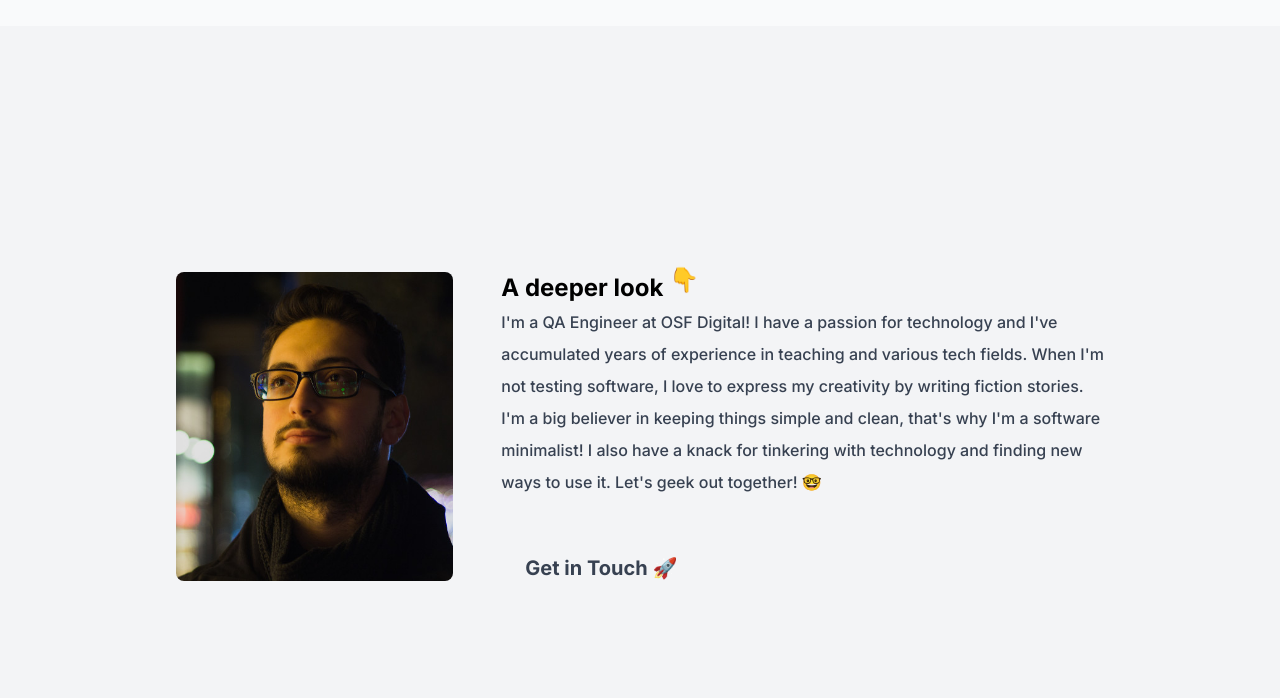
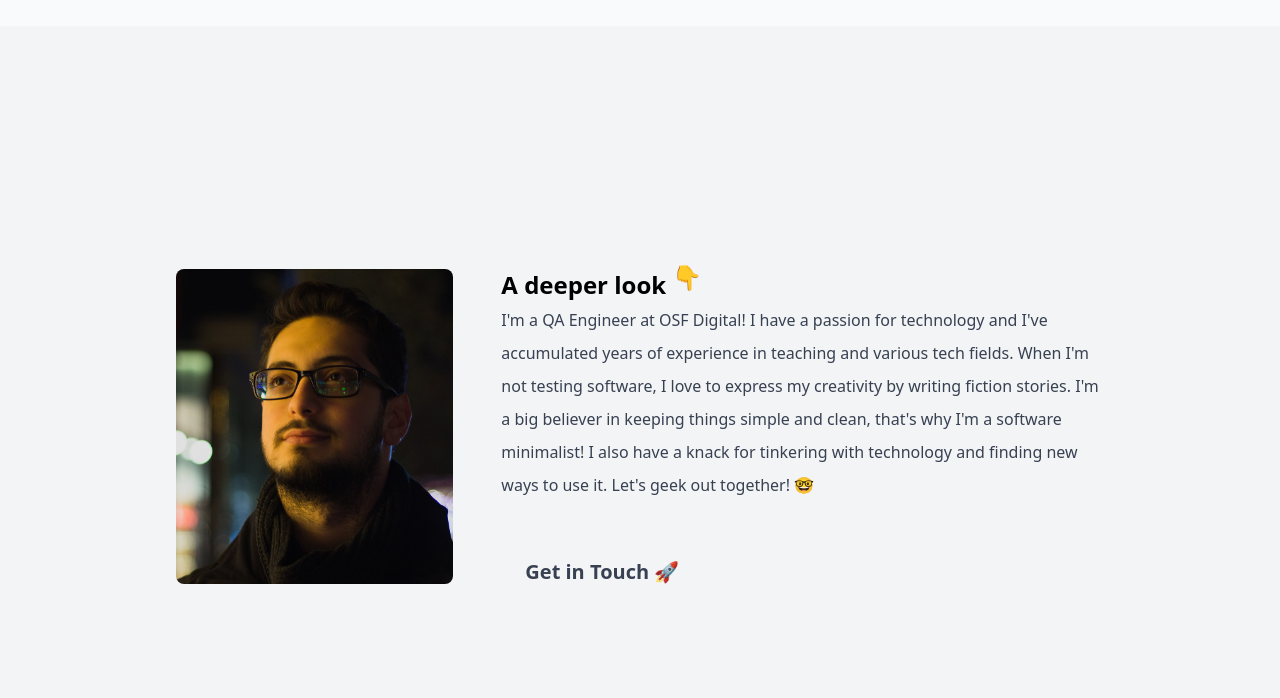
Before and after one commit to burraksumer/testgats, an Astro site: page /about in a window 1280 px wide. Shown: the part 102-800 px from the top of the page. Built offline with nearby package versions, Linux system fonts and the light colour scheme; Astro itself is replaced by a stand-in of ours; some icons are missing.

Commit message:
remove inter font

```diff
--- a/src/layouts/MainHead.astro
+++ b/src/layouts/MainHead.astro
@@ -6,12 +6,6 @@ const { title, description, image, frontmatter, robots } = Astro.props;
 ---
 
 <head>
-  <link rel="preconnect" href="https://fonts.googleapis.com" />
-  <link rel="preconnect" href="https://fonts.gstatic.com" crossorigin />
-  <link
-    href="https://fonts.googleapis.com/css2?family=Inter:wght@100;200;300;400;500;600;700;800;900&display=swap"
-    rel="stylesheet"
-  />
   <meta charset="utf-8" />
   <link rel="icon" type="image/svg+xml" href="/favicon.svg" />
   <meta name="viewport" content="width=device-width" />
--- a/src/layouts/MainLayout.astro
+++ b/src/layouts/MainLayout.astro
@@ -16,7 +16,7 @@ const {
 
 <html class="scroll-smooth" lang="en">
   <MainHead {title} {description} {image} {frontmatter} {robots} />
-  <body class="font-inter">
+  <body>
     <Nav />
     <div class="min-h-screen dark:bg-neutral-900 bg-gray-100">
       <slot>Default Text</slot>
--- a/tailwind.config.cjs
+++ b/tailwind.config.cjs
@@ -3,9 +3,6 @@ module.exports = {
   content: ["./src/**/*.{astro,html,js,jsx,md,mdx,svelte,ts,tsx,vue}"],
   theme: {
     extend: {
-      fontFamily: {
-        inter: ["Inter", "sans-serif"],
-      },
       keyframes: {
         wave: {
           "0%": { transform: "rotate(0.0deg)" },
```
